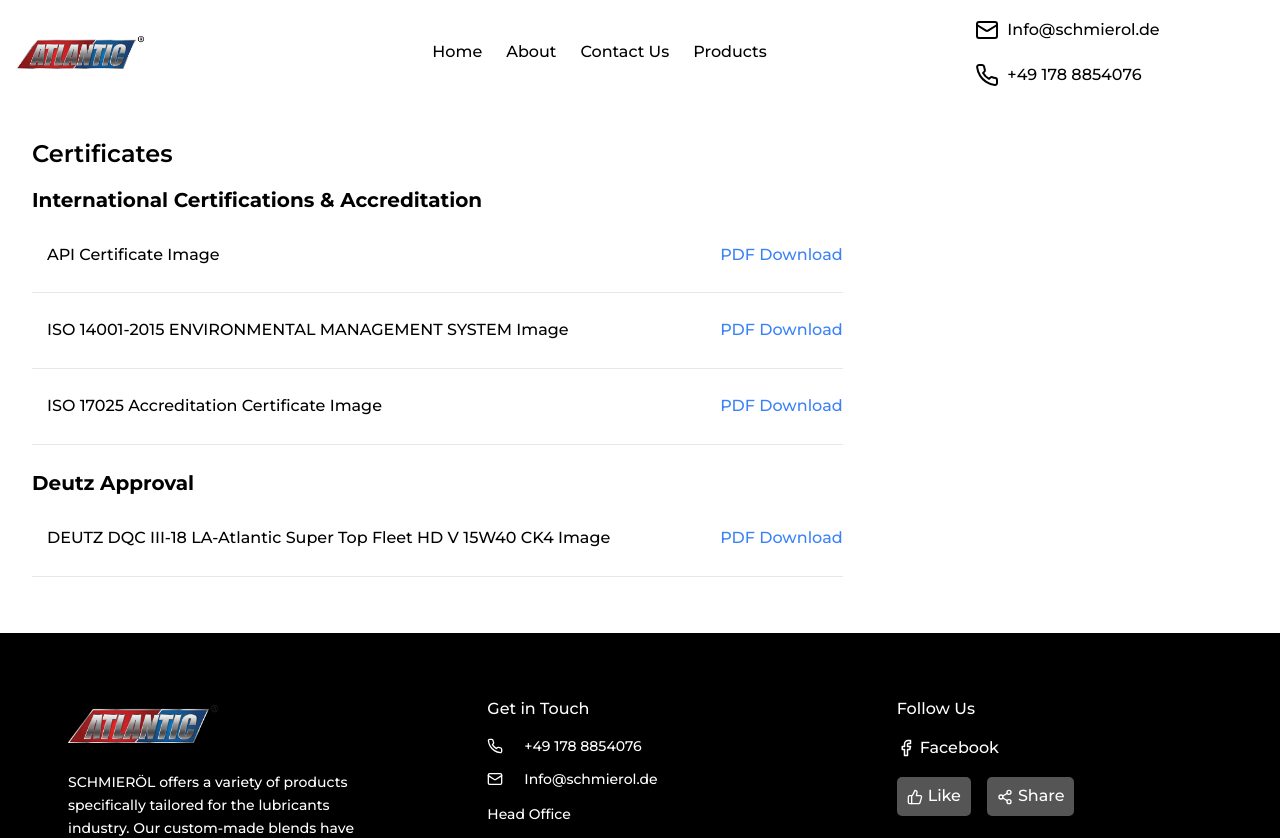
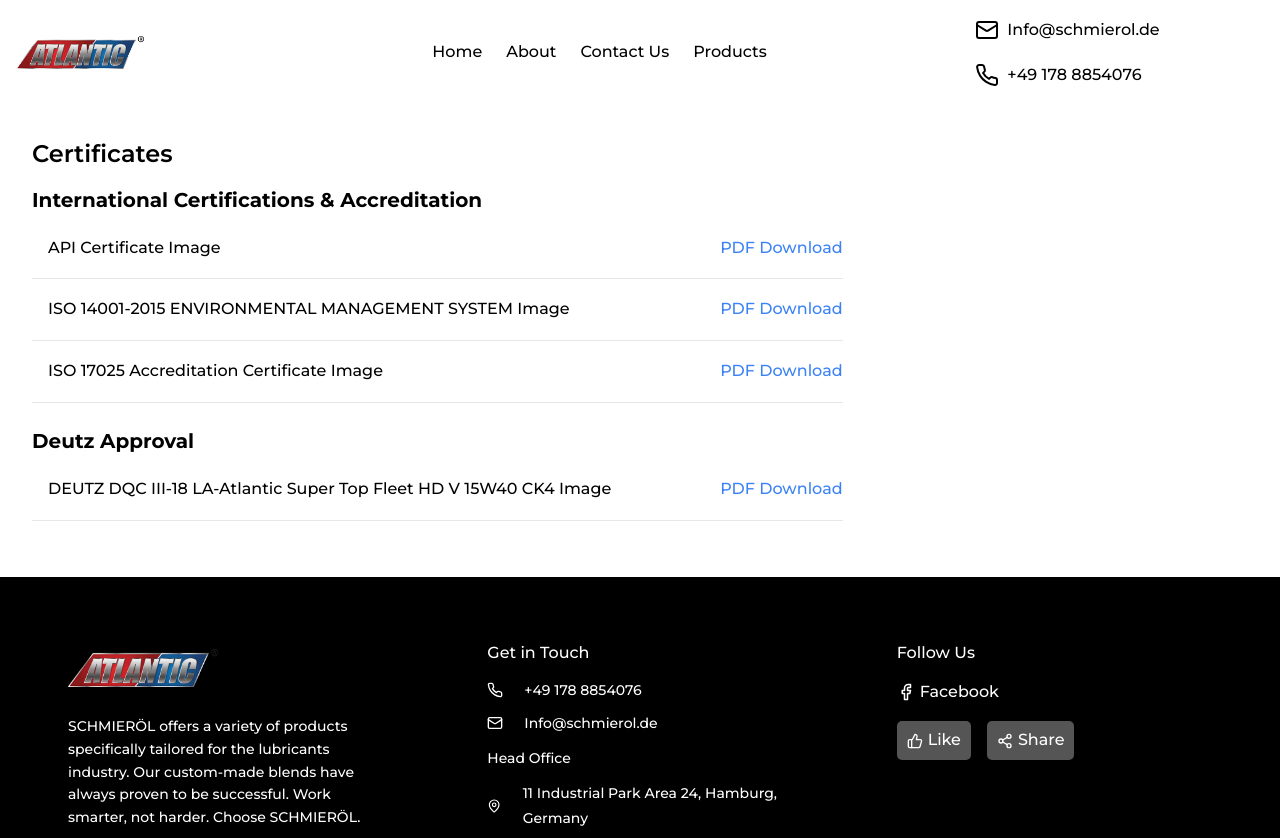
Before and after one commit to cooleo273/atlanticlubes, a React (Create React App) app: page /certificates in a window 1280 px wide. Shown: the top 838 px of the page. Built offline with nearby package versions, Linux system fonts and the light colour scheme.

Commit message:
(adjust): certificates

```diff
--- a/src/pages/Certificates/index.tsx
+++ b/src/pages/Certificates/index.tsx
@@ -3,17 +3,36 @@ import { Dialog } from '@headlessui/react';
 
 // Example certificate data
 const certificates = [
-    { category: "International Certifications & Accreditation", items: [
-        { name: "API Certificate", pdfLink: "https://atlanticlubes.com/wp-content/uploads/2023/12/EOLCS-Certificate-ATLANTIC-GREASE-LUBRICANTS-FZC-04-Jan-2024.pdf", imgLink: "https://atlanticlubes.com/wp-content/uploads/2023/12/EOLCS-Certificate-ATLANTIC-GREASE-LUBRICANTS-FZC-04-Jan-2024.jpg" },
-        { name: "ISO 14001-2015 ENVIRONMENTAL MANAGEMENT SYSTEM", pdfLink: "https://atlanticlubes.com/wp-content/uploads/2023/11/ISO-14001-2015-UPTO-SEP-2027.pdf", imgLink: "https://atlanticlubes.com/wp-content/uploads/2023/11/ISO-14001-2015-UPTO-SEP-2027.jpg" },
-        { name: "ISO 17025 Accreditation Certificate", pdfLink: "https://atlanticlubes.com/wp-content/uploads/2023/11/05-ISO-17025-2017-Atlantic-Grease-Lubricants-FZC-LB-TEST-095.pdf", imgLink: "https://atlanticlubes.com/wp-content/uploads/2023/11/05-ISO-17025-2017-Atlantic-Grease-Lubricants-FZC-LB-TEST-095.jpg" },
-        // Add more as needed...
-    ]},
-    { category: "Deutz Approval", items: [
-        { name: "DEUTZ DQC III-18 LA-Atlantic Super Top Fleet HD V 15W40 CK4", pdfLink: "/certificates/Deutz_DQC_III_18_LA.pdf", imgLink: "/images/Deutz_DQC_III_18_LA.jpg" },
-        // Add more as needed...
-    ]},
-    // Add more categories and certificates as needed...
+    {
+        category: "International Certifications & Accreditation",
+        items: [
+            {
+                name: "API Certificate",
+                pdfLink: "https://atlanticlubes.com/wp-content/uploads/2023/12/EOLCS-Certificate-ATLANTIC-GREASE-LUBRICANTS-FZC-04-Jan-2024.pdf",
+                imgLink: "https://atlanticlubes.com/wp-content/uploads/2023/12/EOLCS-Certificate-ATLANTIC-GREASE-LUBRICANTS-FZC-04-Jan-2024.jpg"
+            },
+            {
+                name: "ISO 14001-2015 ENVIRONMENTAL MANAGEMENT SYSTEM",
+                pdfLink: "https://atlanticlubes.com/wp-content/uploads/2023/11/ISO-14001-2015-UPTO-SEP-2027.pdf",
+                imgLink: "https://atlanticlubes.com/wp-content/uploads/2023/11/ISO-14001-2015-UPTO-SEP-2027.jpg"
+            },
+            {
+                name: "ISO 17025 Accreditation Certificate",
+                pdfLink: "https://atlanticlubes.com/wp-content/uploads/2023/11/05-ISO-17025-2017-Atlantic-Grease-Lubricants-FZC-LB-TEST-095.pdf",
+                imgLink: "https://atlanticlubes.com/wp-content/uploads/2023/11/05-ISO-17025-2017-Atlantic-Grease-Lubricants-FZC-LB-TEST-095.jpg"
+            },
+        ]
+    },
+    {
+        category: "Deutz Approval",
+        items: [
+            {
+                name: "DEUTZ DQC III-18 LA-Atlantic Super Top Fleet HD V 15W40 CK4",
+                pdfLink: "/certificates/Deutz_DQC_III_18_LA.pdf",
+                imgLink: "/images/Deutz_DQC_III_18_LA.jpg"
+            },
+        ]
+    },
 ];
 
 const CertificatesPage: React.FC = () => {
@@ -33,13 +52,13 @@ const CertificatesPage: React.FC = () => {
             {certificates.map((category, index) => (
                 <div key={index} className="mb-6">
                     <h2 className="text-xl font-bold mb-3">{category.category}</h2>
-                    <ul className="space-y-2 w-2/3">
+                    <ul className="space-y-2 w-full sm:w-2/3">
                         {category.items.map((item, idx) => (
-                            <li key={idx} className="flex items-center justify-between border-b pb-2">
-                                <button onClick={() => openModal(item)} className="text-black bg-white hover:text-white hover:bg-black">
+                            <li key={idx} className="flex flex-col lg:flex-row items-center  justify-between border-b pb-2 gap-2">
+                                <button onClick={() => openModal(item)} className="text-black bg-white hover:text-white hover:bg-black py-2 px-4 rounded-md">
                                     {item.name} Image
                                 </button>
-                                <a href={item.pdfLink} download className="text-blue-500  hover:text-blue-700">
+                                <a href={item.pdfLink} download className="text-blue-500 hover:text-blue-700">
                                     PDF Download
                                 </a>
                             </li>
@@ -54,17 +73,17 @@ const CertificatesPage: React.FC = () => {
                     {selectedCertificate && (
                         <>
                             <img src={selectedCertificate.imgLink} alt={selectedCertificate.name} className="w-full h-auto mb-4" />
-                            <div className="flex justify-end gap-4">
+                            <div className="flex flex-col sm:flex-row justify-end gap-4">
                                 <a
                                     href={selectedCertificate.imgLink}
                                     download
-                                    className="px-4 py-2 bg-blue-500 text-white rounded hover:bg-blue-700"
+                                    className="px-4 py-2 bg-blue-500 text-white rounded hover:bg-blue-700 text-center"
                                 >
                                     Download Image
                                 </a>
                                 <button
                                     onClick={closeModal}
-                                    className="px-4 py-2 bg-gray-500 text-white rounded hover:bg-gray-700"
+                                    className="px-4 py-2 bg-gray-500 text-white rounded hover:bg-gray-700 text-center"
                                 >
                                     Close
                                 </button>
```
